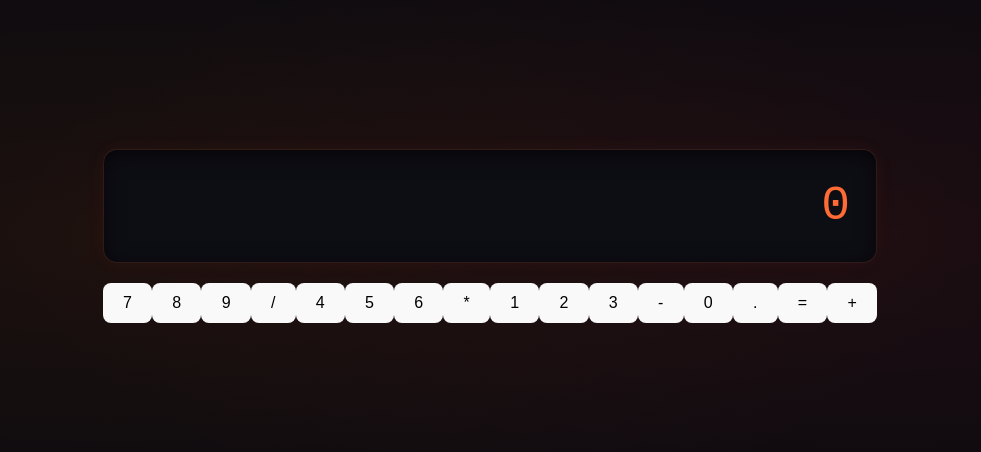
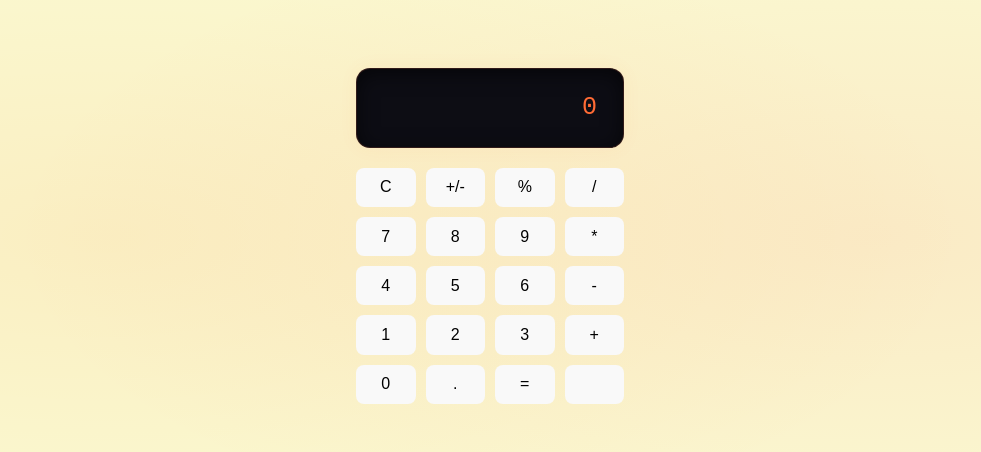
Before and after one commit to SriyaDhakal/calculator, a React (Vite) app: page / in a window 1280 px wide. Shown: the part 164-616 px from the top of the page, without its empty margins (150-1131 px from the left). Built offline with nearby package versions, Linux system fonts and the light colour scheme.

Commit message:
add calculator logic with eval and expression display

```diff
--- a/src/App.css
+++ b/src/App.css
@@ -8,7 +8,7 @@ body {
   justify-content: center;
   align-items: center;
   min-height: 100vh;
-  background-color: #0a0a0f;
+  background-color: lightgoldenrodyellow;
   background-image:
     radial-gradient(ellipse at 20% 50%, rgba(255, 100, 0, 0.08) 0%, transparent 60%),
     radial-gradient(ellipse at 80% 50%, rgba(255, 50, 50, 0.08) 0%, transparent 60%);
@@ -16,16 +16,15 @@ body {
 }
 
 
-
 .display {
   background: #0d0d14;
   color: #ff6b35;
-  font-size: 48px;
+  font-size: 25px;
   text-align: right;
   padding: 20px 24px;
   border-radius: 14px;
   margin-bottom: 20px;
-  min-height: 95px;
+  min-height: 10px;
   display: flex;
   align-items: center;
   justify-content: flex-end;
@@ -39,3 +38,9 @@ body {
   word-break: break-all;
   transition: all 0.1s ease;
 }
+
+.button-grid {
+  display: grid;
+  grid-template-columns: repeat(4, 1fr);
+  gap: 10px;
+}
--- a/src/App.tsx
+++ b/src/App.tsx
@@ -4,12 +4,31 @@ import ButtonGrid from './Components/ButtonGrid'
 import './App.css'
 
 function App() {
-  const [displayValue, setDisplayValue] = useState('0')
+  const [expression, setExpression] = useState('')
+  const [result, setResult] = useState('0')
+
+  const handleButtonClick = (label: string) => {
+    if (label === '=') {
+      try {
+        const evaluated = eval(expression)
+
+        setExpression(`${expression} = ${evaluated}`)
+      } catch {
+        setResult('Error')
+      }
+    } else if (label === 'C') {
+      setExpression('')
+      setResult('0')
+    } else {
+      setExpression(prev => prev + label)
+      setResult('')
+    }
+  }
 
   return (
     <div className="calculator">
-      <Display value={displayValue} />
-      <ButtonGrid onButtonClick={(label) => setDisplayValue(label)} />
+      <Display expression={expression} value={result} />
+      <ButtonGrid onButtonClick={handleButtonClick} />
     </div>
   )
 }
--- a/src/Components/ButtonGrid.tsx
+++ b/src/Components/ButtonGrid.tsx
@@ -1,9 +1,12 @@
 import Button from './Button'
 
-const buttons = ['7', '8', '9', '/',
-                 '4', '5', '6', '*',
-                 '1', '2', '3', '-',
-                 '0', '.', '=', '+']
+const buttons = [
+  'C',  '+/-', '%', '/',
+  '7',  '8',   '9', '*',
+  '4',  '5',   '6', '-',
+  '1',  '2',   '3', '+',
+  '0',  '.',   '=', ''
+]
 
 const ButtonGrid = ({ onButtonClick }: { onButtonClick: (label: string) => void }) => {
     return (
--- a/src/Components/Display.tsx
+++ b/src/Components/Display.tsx
@@ -1,12 +1,14 @@
 
 type DisplayProps = {
   value: string
+  expression: string
 }
 
-const Display = ({ value }: DisplayProps) => {
+const Display = ({ expression, value }: DisplayProps) => {
   return (
     <div className="display">
-      {value}
+      <div className="expression">{expression}</div>
+      <div className="result">{value}</div>
     </div>
   )
 }
```
